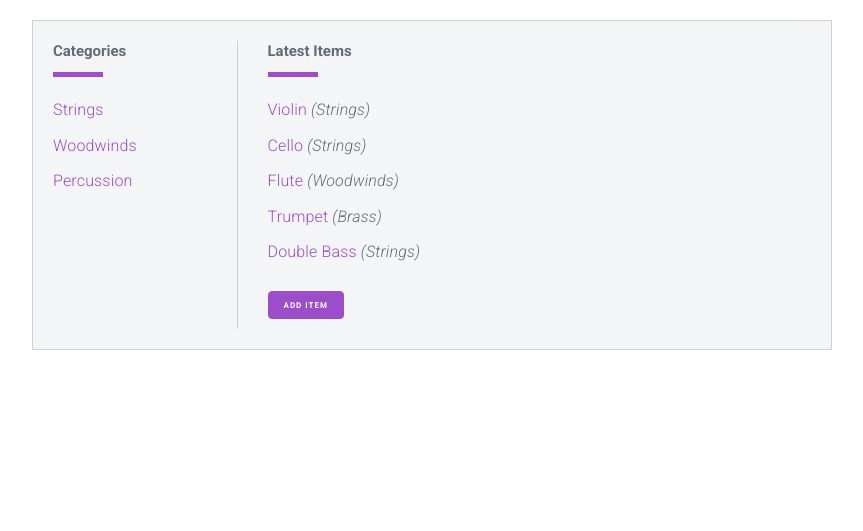
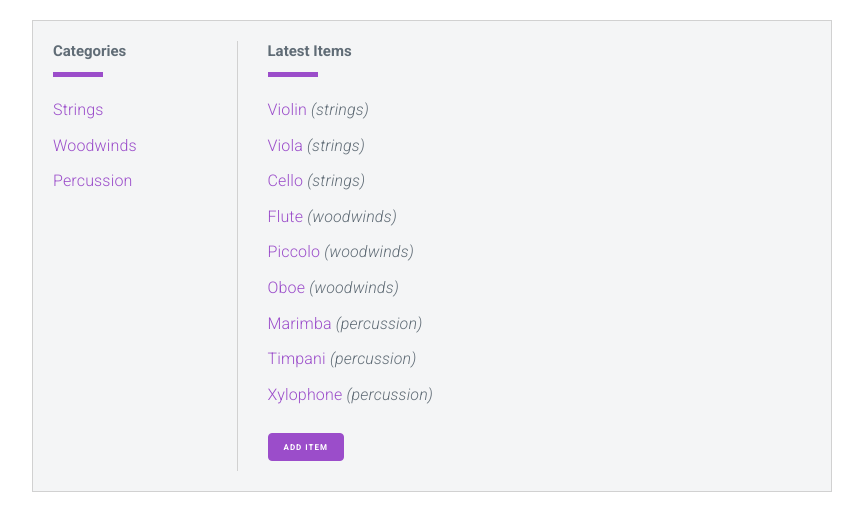
Before and after one commit to rrjoson/udacity-item-catalog, a Flask app: page / in a window 1280 px wide. Shown: the part 52-583 px from the top of the page, without its empty margins (208-1071 px from the left). Run offline with Flask 2, Linux system fonts and the light colour scheme; data comes from the database, SQL or seed files in the repository; some libraries are stand-ins or nearby versions.

Commit message:
feat: Add dynamic category item data

```diff
--- a/application.py
+++ b/application.py
@@ -16,8 +16,13 @@ session = DBSession()
 @app.route('/')
 @app.route('/catalog')
 def showCategories():
+	# Get all categories
 	categories = session.query(Category).all()
-	return render_template('categories.html', categories = categories)
+
+	# Get lastest 5 category items added
+	categoryItems = session.query(CategoryItem).all()
+
+	return render_template('categories.html', categories = categories, categoryItems = categoryItems)
 
 @app.route('/catalog/<int:catalog_id>')
 @app.route('/catalog/<int:catalog_id>/items')
--- a/templates/categories.html
+++ b/templates/categories.html
@@ -28,36 +28,14 @@
 					<span class="header__bar"></span>
 				</h6>
 				<ul class="list__items">
-					<a href="/">
-						<li class="items__item">
-							<span class="item__name">Violin</span>
-							<span class="item__type">(Strings)</span>
-						</li>
-					</a>
-					<a href="/">
-						<li class="items__item">
-							<span class="item__name">Cello</span>
-							<span class="item__type">(Strings)</span>
-						</li>
-					</a>
-					<a href="/">
-						<li class="items__item">
-							<span class="item__name">Flute</span>
-							<span class="item__type">(Woodwinds)</span>
-						</li>
-					</a>
-					<a href="/">
-						<li class="items__item">
-							<span class="item__name">Trumpet</span>
-							<span class="item__type">(Brass)</span>
-						</li>
-					</a>
-					<a href="/">
-						<li class="items__item">
-							<span class="item__name">Double Bass</span>
-							<span class="item__type">(Strings)</span>
-						</li>
-					</a>
+					{% for categoryItem in categoryItems %}
+						<a href="/">
+							<li class="items__item">
+								<span class="item__name">{{categoryItem.name}}</span>
+								<span class="item__type">({{categoryItem.category.name}})</span>
+							</li>
+						</a>
+					{% endfor %}
 				</ul>
 				<a href="/" class="button u list__add">Add Item</a>
 			</div>
```
